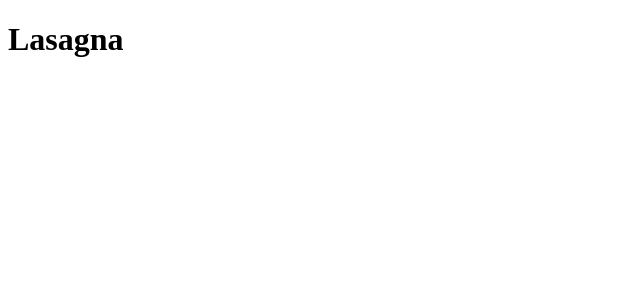
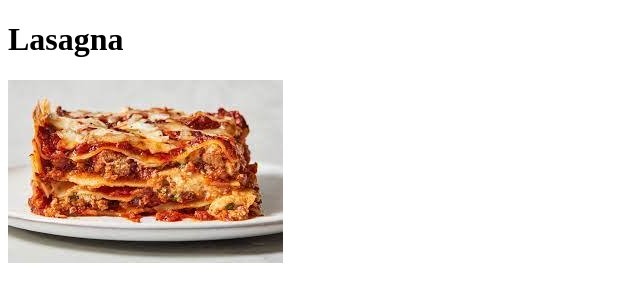
Before and after one commit to Casey-Seago/TheOdinProject, a plain HTML site: page Foundations/OdinRecipes/Recipes/Lasagna.html in a window 1280 px wide. Shown: the whole page, without its empty margins (0-640 px from the left). Drawn offline with Linux system fonts and the light colour scheme.

Commit message:
Added image of lasagna slice to lasagna web page

```diff
--- a/Foundations/OdinRecipes/Recipes/Lasagna.html
+++ b/Foundations/OdinRecipes/Recipes/Lasagna.html
@@ -7,5 +7,6 @@
 </head>
 <body>
     <h1>Lasagna</h1>
+    <img src="../Images/Lasagna.jpg" alt="Slice of lasagna">
 </body>
 </html>
```
Also changed, not shown: Foundations/OdinRecipes/Images/Lasagna.jpg (added).
